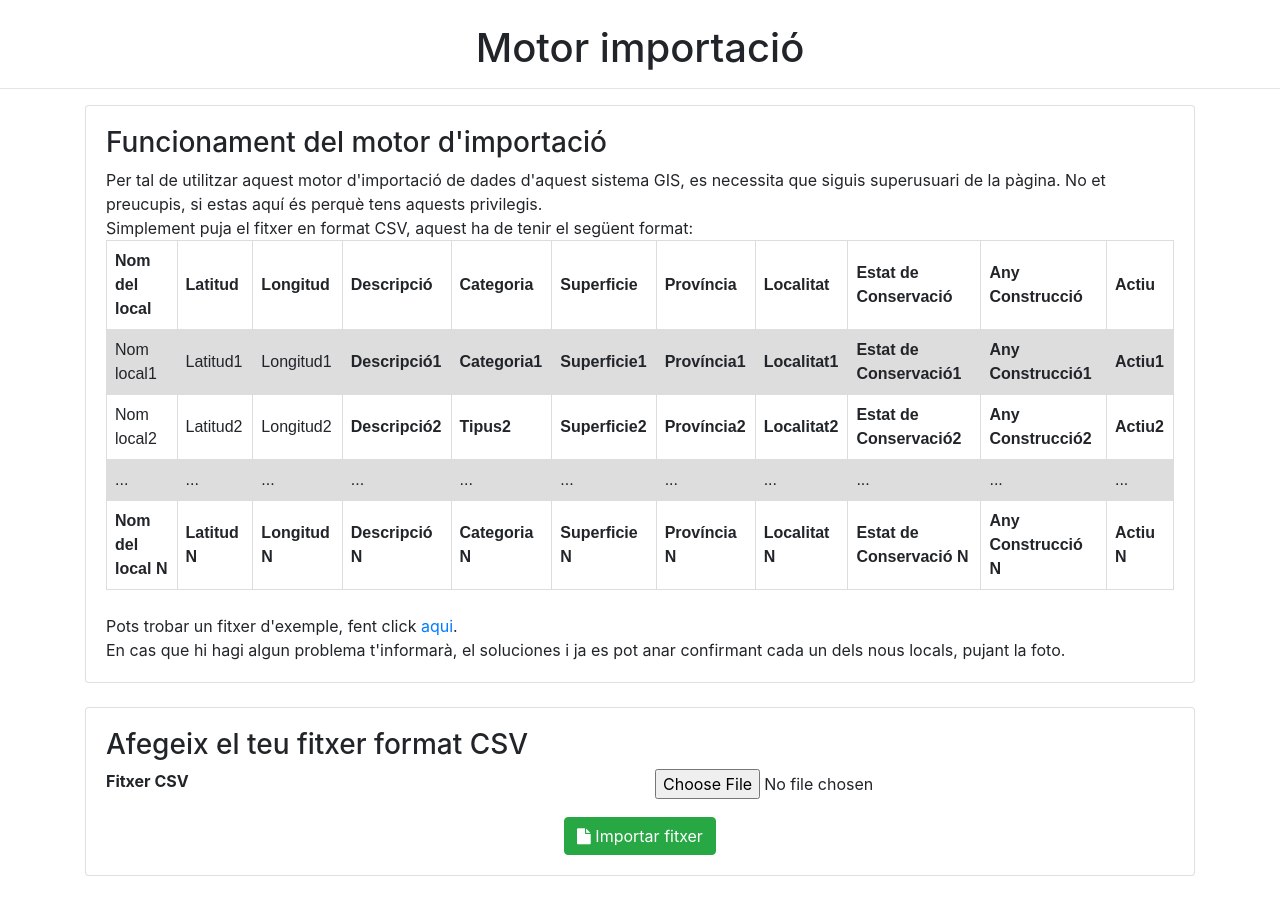
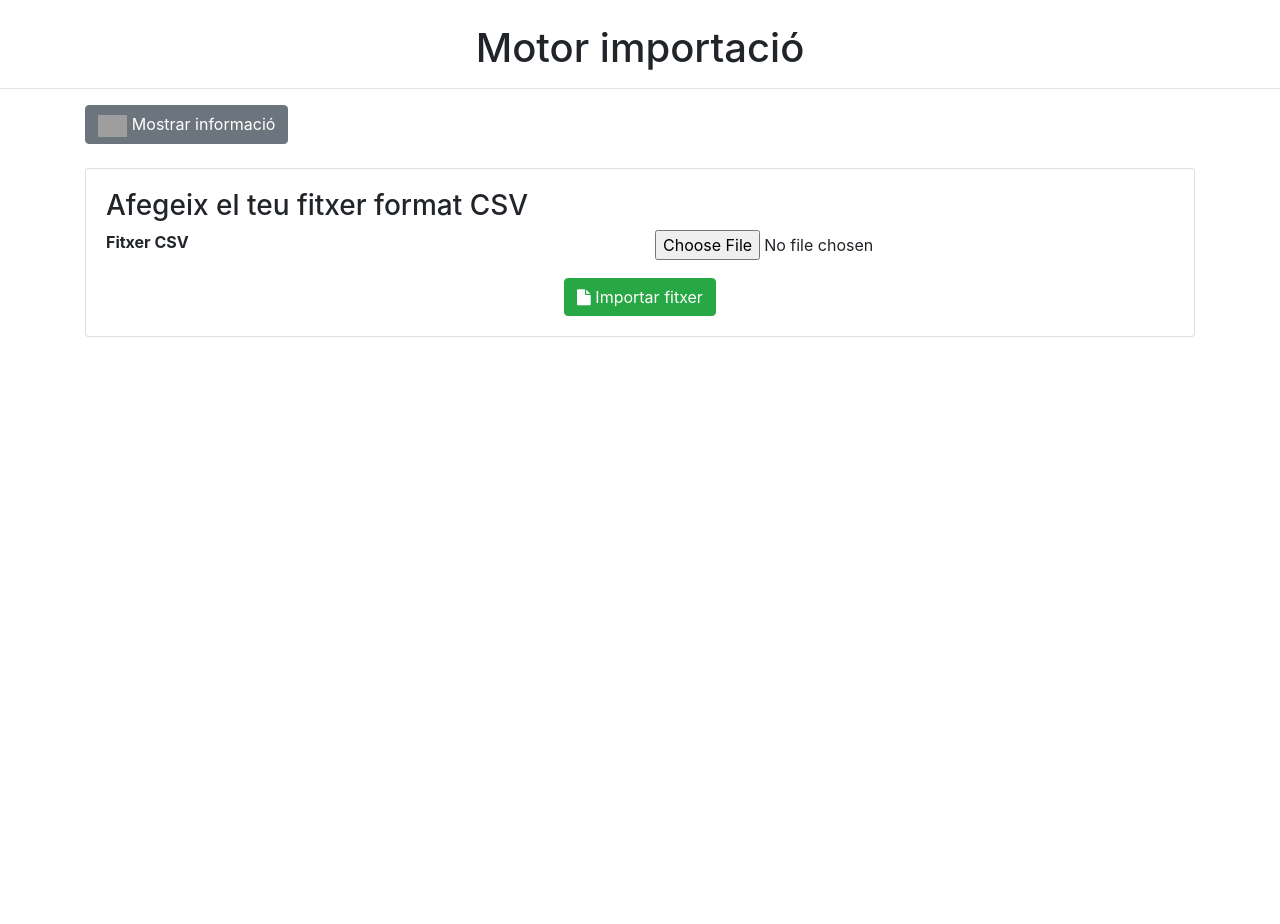
Before and after one commit to cescFT/TFG_GeoInfoSystem, a Django app: page /v1/geoInfoSystem/motorImportacio/ in a window 1280 px wide. Shown: the part 89-1013 px from the top of the page. After the commit the page ends 426 px from the top, so only its background shows below. Run offline with Django 3.2, Linux system fonts and the light colour scheme; some libraries are stand-ins or nearby versions; grey boxes are pictures that could not be loaded.

Commit message:
master: added button on motorImportacio.html that can display or not information.

```diff
--- a/GeoInfoSystem/templates/motorImportacio/motorImportacio.html
+++ b/GeoInfoSystem/templates/motorImportacio/motorImportacio.html
@@ -105,7 +105,8 @@ tr:nth-child(even) {
     <h1 class="text-center">Motor importació</h1>
     <hr>
     <div class="container">
-        <div class="card card-body" style="margin: 0px auto; display: block;">
+        <button type="button" onclick="mostrarInfo()" class="btn btn-secondary"><img style="height: 22px" src="https://img.icons8.com/dotty/80/000000/user-manual.png"/> Mostrar informació</button>
+        <div class="card card-body" style="margin: 0px auto; display: block;" id="instruccions" hidden>
             <h3>Funcionament del motor d'importació</h3>
             Per tal de utilitzar aquest motor d'importació de dades d'aquest sistema GIS, es necessita que siguis superusuari de la pàgina. No et preucupis, si estas aquí és perquè tens aquests privilegis.<br>
             Simplement puja el fitxer en format CSV, aquest ha de tenir el següent format:
@@ -225,6 +226,13 @@ tr:nth-child(even) {
             document.getElementById("errors").hidden=false;
         }
     }
+    function mostrarInfo(){
+        if(document.getElementById("instruccions").hidden === true){
+            document.getElementById("instruccions").hidden = false;
+        }else{
+            document.getElementById("instruccions").hidden = true;
+        }
+    }
     function checkIfExistsCSV(){
         $.ajax({
             type: 'GET',
```
Also changed, not shown: fotos_locals/media/photo/fornas.jpg (added), fotos_locals/media/photo/vallmoll-escola-FOTO-Marc-Llado-Quadrat-2-5-19.jpg (added).
